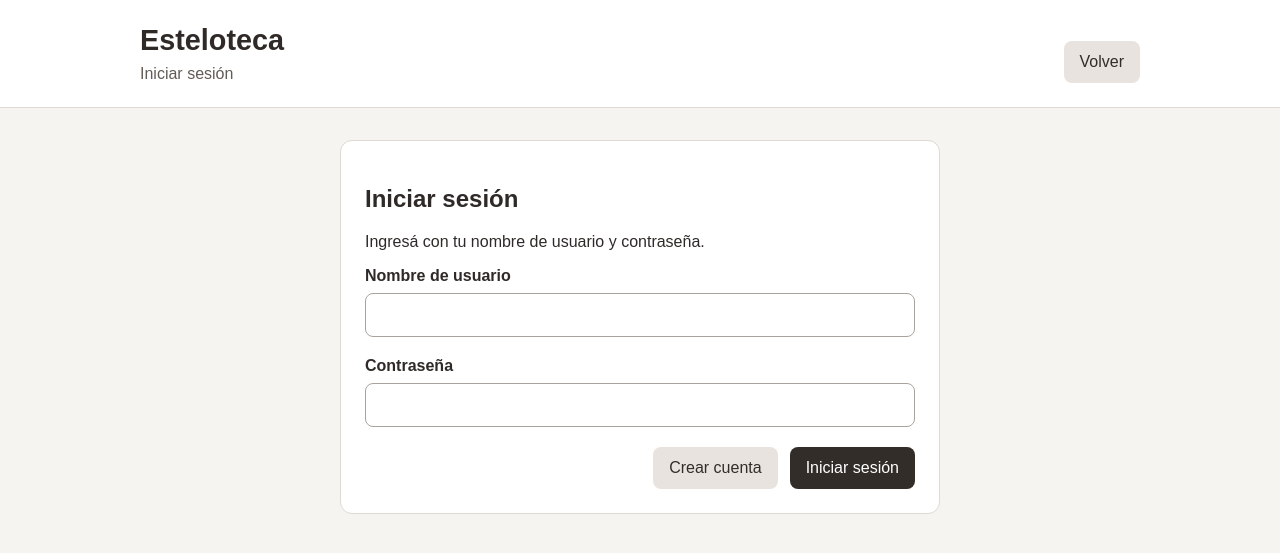
After one commit to nahuelsalda763/Esteloteca, a FastAPI app: page /login in a window 1280 px wide. The commit adds this page. Shown: the top 553 px of the page. Run offline with FastAPI, Linux system fonts and the light colour scheme.

Commit message:
Inicio de sesión para usuarios registrados

```diff
--- a/main.py
+++ b/main.py
@@ -21,7 +21,9 @@ from fastapi.templating import Jinja2Templates
 
 import database_orm
 from security import (
-    generar_password_hash, validar_password
+    generar_password_hash,
+    validar_password,
+    verificar_password,
 )
 
 from config import(
@@ -33,9 +35,29 @@ from config import(
 from starlette.exceptions import (
     HTTPException as StarletteHTTPException,
 )
+from starlette.middleware.sessions import (SessionMiddleware)
+
+from config import(
+    SESSION_COOKIE_SECURE,
+    SESSION_MAX_AGE,
+    SESSION_SECRET_KEY,
+)
 
 app = FastAPI(title="Esteloteca")
 
+if not SESSION_SECRET_KEY:
+    raise RuntimeError(
+        "SESSION_SECRET_KEY no está configurada."
+    )
+
+app.add_middleware(
+    SessionMiddleware,
+    secret_key=SESSION_SECRET_KEY,
+    session_cookie="esteloteca_session",
+    max_age=SESSION_MAX_AGE,
+    same_site="lax",
+    https_only=SESSION_COOKIE_SECURE,
+)
 
 # Archivos CSS, JavaScript e imágenes estáticas.
 app.mount(
@@ -161,6 +183,23 @@ def renderizar_registro(
             "error":error,
             "datos":datos,
             "creado":creado,
+        },
+        status_code=status_code,
+    )
+
+def renderizar_login(
+        request: Request,
+        *,
+        error: str | None = None,
+        datos: dict | None = None,
+        status_code: int = 200,
+):
+    return templates.TemplateResponse(
+        request=request,
+        name="login.html",
+        context={
+            "error":error,
+            "datos":datos,
         },
         status_code=status_code,
     )
@@ -731,3 +770,92 @@ def registrar_usuario(
         url="/registro?creado=true",
         status_code=303,
     )
+
+@app.get(
+    "/login",
+    response_class=HTMLResponse,
+)
+
+def mostrar_login(
+    request: Request,
+):
+    return renderizar_login(request)
+
+@app.post(
+    "/login",
+    response_class=HTMLResponse,
+)
+
+def iniciar_sesion(
+    request: Request,
+    username: str = Form(...),
+    password: str = Form(...),
+):
+    username = (
+        username
+        .strip()
+        .lower()
+    )
+    datos = {
+        "username": username,
+    }
+
+    usuario = (
+        database_orm
+        .obtener_usuario_por_username(username)
+    )
+
+    if (
+        usuario is None or not usuario.is_active
+    ):
+        return renderizar_login(
+            request,
+            error=(
+                "El nombre de usuario "
+                "o la contraseña son incorrectos."
+            ),
+            datos=datos,
+            status_code=401,
+        )
+
+    password_correcta = (
+        verificar_password(
+            password,
+            usuario.password_hash,
+        )
+    )
+
+    if not password_correcta:
+        return renderizar_login(
+            request,
+            error=(
+                "Eñ nombre de usuario "
+                "o la contraseña son incorrectos."
+            ),
+            datos=datos,
+            status_code=401,
+        )
+
+    request.session.clear()
+
+    request.session[
+        "user_id"
+    ] = usuario.id
+
+    return RedirectResponse(
+        url="/login",
+        status_code=303,
+    )
+
+@app.post(
+    "/logout",
+)
+def cerrar_sesion(
+    request: Request
+):
+    request.session.clear()
+
+    return RedirectResponse(
+        url="/login?estado=cerrada",
+        status_code=303,
+    )
--- a/requirements.txt
+++ b/requirements.txt
@@ -27,3 +27,4 @@ Mako==1.4.1
 psycopg==3.3.4
 psycopg-binary==3.3.4
 pwdlib[argon2]==0.3.1
+itsdangerous==2.2.0
--- /dev/null
+++ b/templates/login.html
@@ -0,0 +1,176 @@
+{% extends "base.html" %}
+
+
+{% block title %}
+    Iniciar sesión | Esteloteca
+{% endblock %}
+
+
+{% block content %}
+
+<header class="encabezado">
+    <div class="contenedor">
+        <div class="encabezado-contenido">
+            <div>
+                <h1>Esteloteca</h1>
+                <p>Iniciar sesión</p>
+            </div>
+
+            <a
+                href="/"
+                class="boton boton-secundario"
+            >
+                Volver
+            </a>
+        </div>
+    </div>
+</header>
+
+
+<main class="contenedor">
+
+    <section class="formulario-contenedor">
+
+        {% if request.session.get("user_id") %}
+
+            <h2>Sesión iniciada</h2>
+
+            <div class="mensaje-exito">
+                <strong>
+                    Estás autenticado correctamente.
+                </strong>
+
+                <p>
+                    La sesión permanecerá activa
+                    mientras la cookie sea válida.
+                </p>
+            </div>
+
+
+            <form
+                method="post"
+                action="/logout"
+                class="formulario"
+            >
+                <div class="acciones-formulario">
+
+                    <a
+                        href="/"
+                        class="boton boton-secundario"
+                    >
+                        Ir al inicio
+                    </a>
+
+                    <button
+                        type="submit"
+                        class="boton"
+                    >
+                        Cerrar sesión
+                    </button>
+
+                </div>
+            </form>
+
+
+        {% else %}
+
+            <h2>Iniciar sesión</h2>
+
+            <p>
+                Ingresá con tu nombre de usuario
+                y contraseña.
+            </p>
+
+
+            {% if error %}
+
+                <div class="mensaje-advertencia">
+                    <strong>
+                        No se pudo iniciar sesión.
+                    </strong>
+
+                    <p>{{ error }}</p>
+                </div>
+
+            {% endif %}
+
+
+            {% set estado = request.query_params.get("estado") %}
+
+            {% if estado == "cerrada" %}
+
+                <div class="mensaje-exito">
+                    <strong>
+                        Sesión cerrada correctamente.
+                    </strong>
+                </div>
+
+            {% endif %}
+
+
+            <form
+                method="post"
+                action="/login"
+                class="formulario"
+            >
+
+                <div class="campo">
+                    <label for="username">
+                        Nombre de usuario
+                    </label>
+
+                    <input
+                        type="text"
+                        id="username"
+                        name="username"
+                        maxlength="50"
+                        autocomplete="username"
+                        value="{{ datos.username if datos else '' }}"
+                        required
+                    >
+                </div>
+
+
+                <div class="campo">
+                    <label for="password">
+                        Contraseña
+                    </label>
+
+                    <input
+                        type="password"
+                        id="password"
+                        name="password"
+                        maxlength="128"
+                        autocomplete="current-password"
+                        required
+                    >
+                </div>
+
+
+                <div class="acciones-formulario">
+
+                    <a
+                        href="/registro"
+                        class="boton boton-secundario"
+                    >
+                        Crear cuenta
+                    </a>
+
+                    <button
+                        type="submit"
+                        class="boton"
+                    >
+                        Iniciar sesión
+                    </button>
+
+                </div>
+
+            </form>
+
+        {% endif %}
+
+    </section>
+
+</main>
+
+{% endblock %}
--- a/templates/registro.html
+++ b/templates/registro.html
@@ -61,9 +61,10 @@
 
                 <p>
                     Tu usuario ya fue registrado.
-                    El inicio de sesión estará
-                    disponible próximamente.
+                    Ya podés iniciar sesión.
                 </p>
+
+                <a href="/login" class="boton">Iniciar sesión</a>
             </div>
 
         {% endif %}
```
Also changed, not shown: config.py (+18 -0 lines), CHANGELOG.md.
